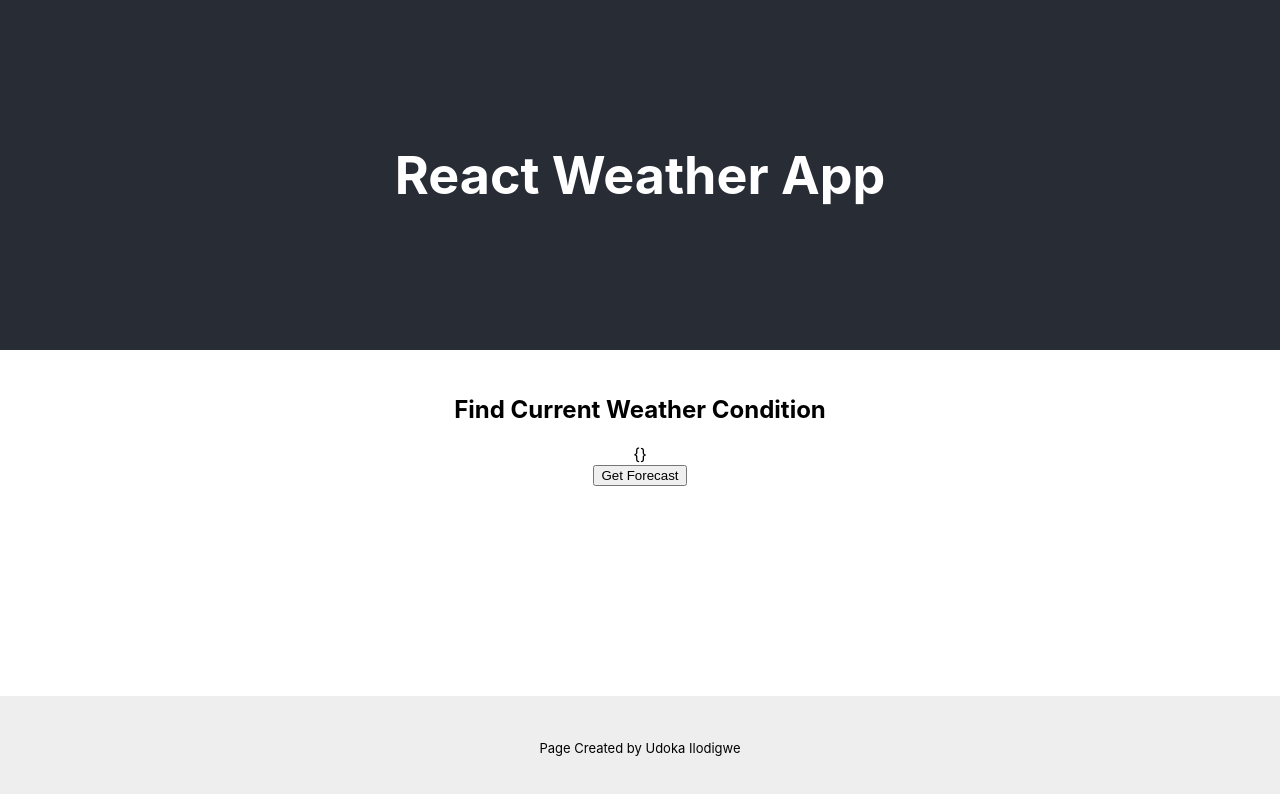
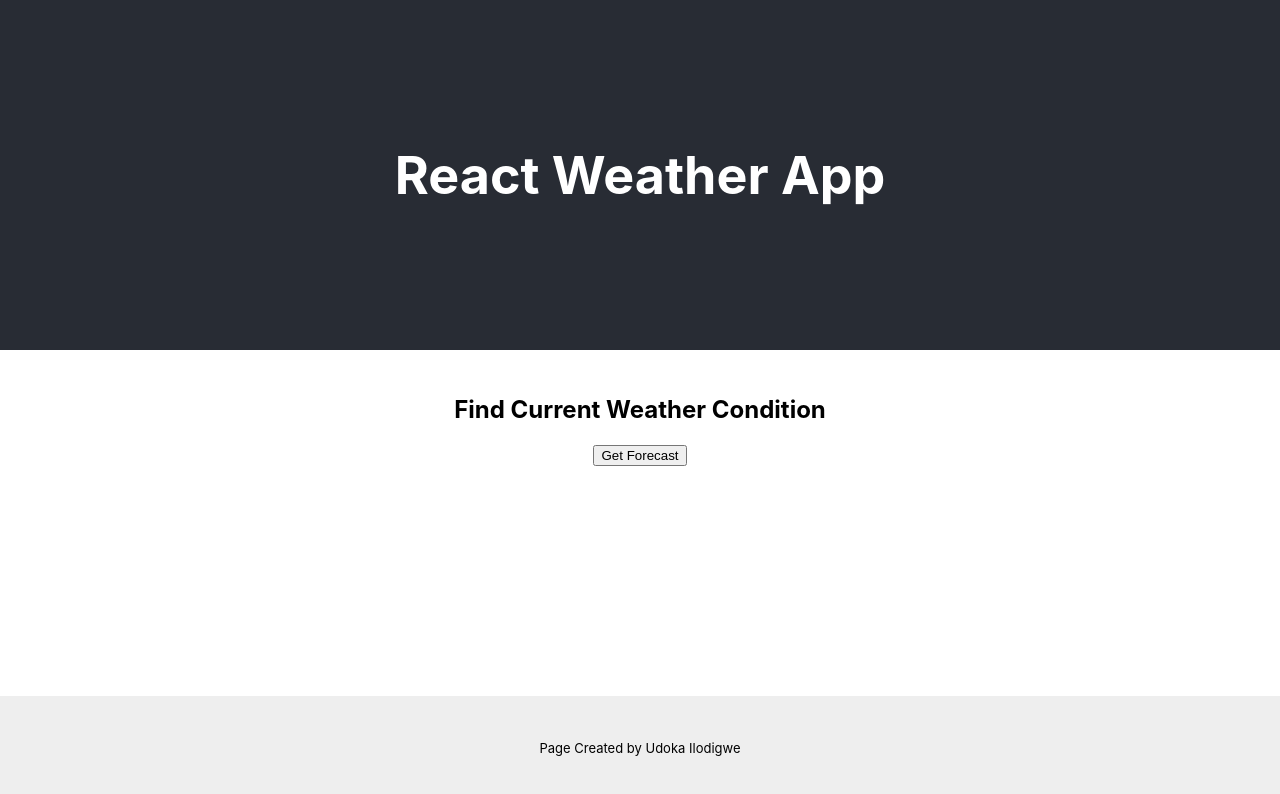
Before and after one commit to Udokailodigwe/weather-app-React, a React (Create React App) app: page / in a window 1280 px wide. Shown: the top 794 px of the page. Built offline with nearby package versions, Linux system fonts and the light colour scheme.

Commit message:
Created forecast component, initiated hook to fetch API. And stringified response to render on react dom

```diff
--- a/src/components/Forecast/Forecast.js
+++ b/src/components/Forecast/Forecast.js
@@ -2,7 +2,7 @@ import React, { useState } from 'react';
 import Conditions from '../Conditions/conditions';
 
 const Forecast = () => {
-    let [responseObj, setResponseObj] = useState({}); //destructing and using useState
+    let [responseObj, setResponseObj] = useState({}); //destructing and using hook
     function getForecast() {
         const options = {
             method: 'GET',
@@ -23,10 +23,11 @@ const Forecast = () => {
     return (
         <div>
             <h2>Find Current Weather Condition</h2>
-            <div>
-                {JSON.stringify(responseObj)}
-            </div>
             <button onClick={getForecast}>Get Forecast</button>
+            {/**imported and used condition component to wrap and display response, passed as props also */}
+            <Conditions
+                responseObj={responseObj}
+            />
         </div>
     )
 }
```
